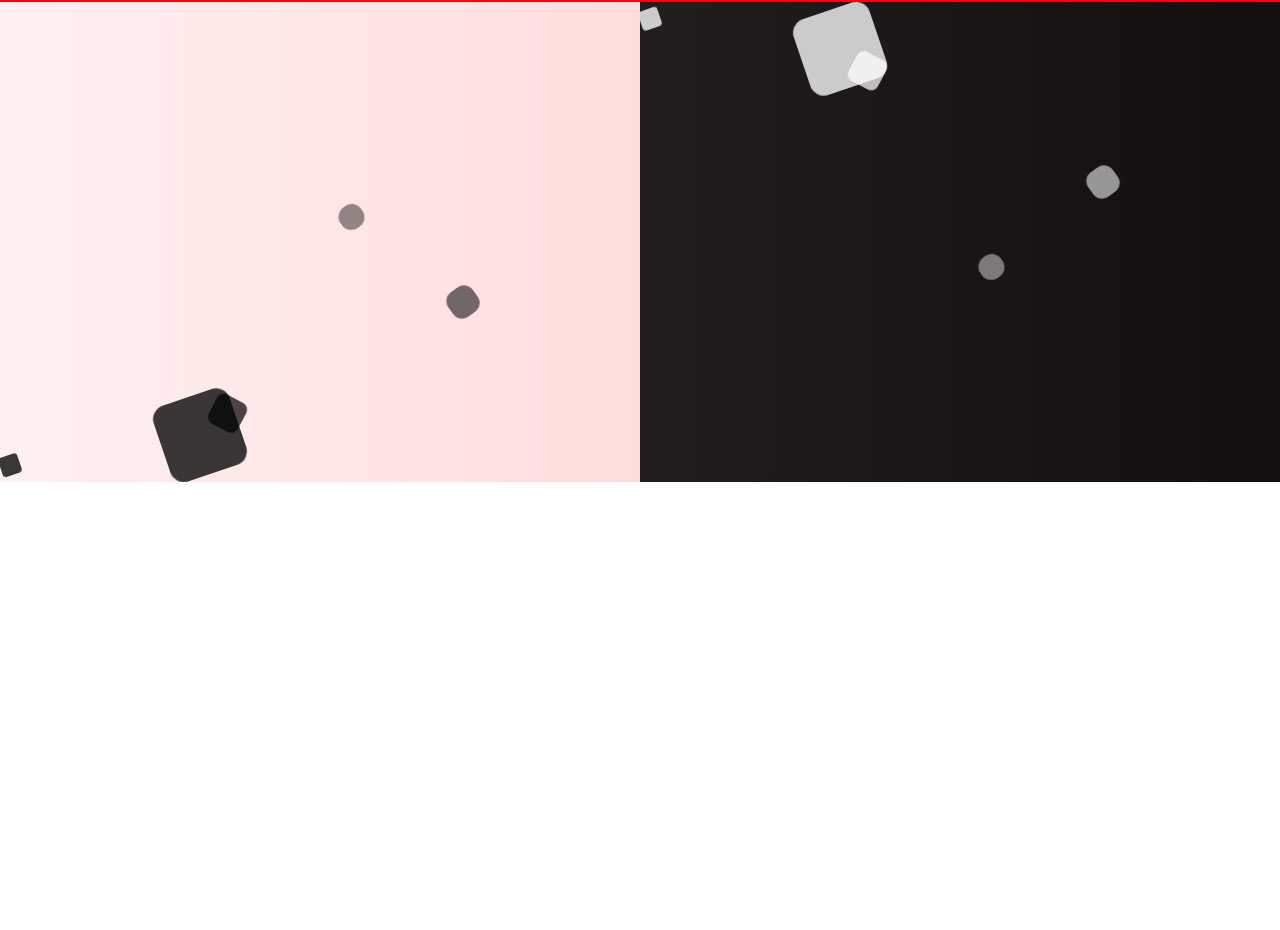
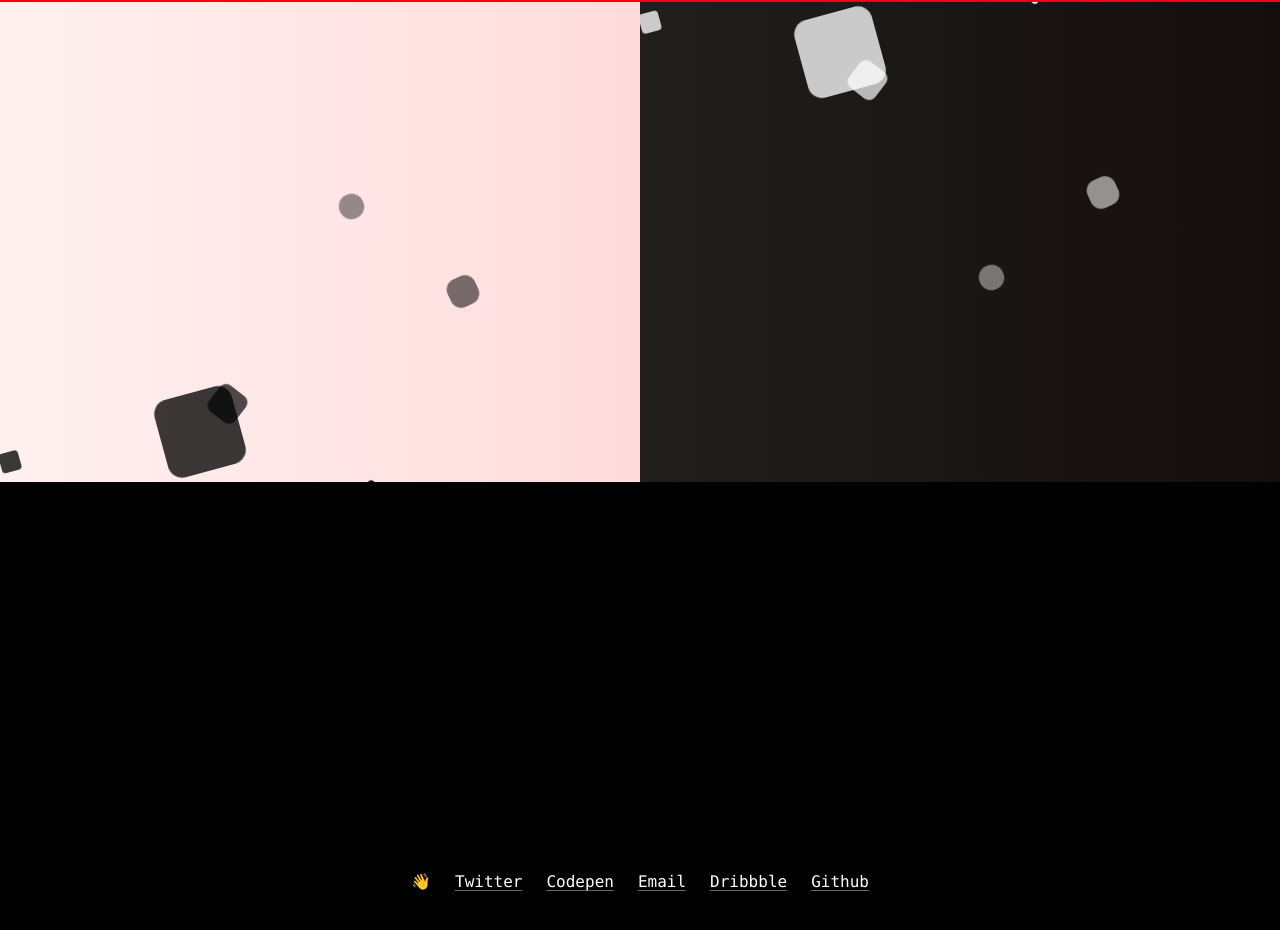
Before and after one commit to FrootNoot/FrootLog, a React (Create React App) app in the folder frontend/: page / in a window 1280 px wide. Shown: the part 538-1468 px from the top of the page. Before the commit the page ends 1020 px from the top, so only its background shows below. Built offline with nearby package versions, Linux system fonts and the light colour scheme; no server answers.

Commit message:
add footer

```diff
--- a/frontend/src/App.js
+++ b/frontend/src/App.js
@@ -4,6 +4,7 @@ import TodoList from './components/Todo/TodoList';
 import TodoForm from './components/Todo/TodoForm';
 import HeroSection from './components/Home/HeroSection';
 import BodyButtons from './components/Home/BodyButtons';
+import Footer from './components/Home/Footer';
 
 import Navbar from './components/Navbar/Navbar';
 import styles from './App.module.css';
@@ -71,6 +72,7 @@ function App() {
       <Navbar></Navbar>
       <HeroSection></HeroSection>
       <BodyButtons></BodyButtons>
+      <Footer></Footer>
 
     </div>
   );
--- /dev/null
+++ b/frontend/src/components/Home/Footer.js
@@ -0,0 +1,21 @@
+import React from "react";
+import styles from "./Footer.module.css";
+
+function Footer() {
+  return (
+    <div className={styles.footer}>
+      <ul>
+        <li><a href="">Twitter</a></li>
+        <li><a href="">Codepen</a></li>
+        <li><a href="">Email</a></li>
+        <li><a href="">Dribbble</a></li>
+        <li><a href="">Github</a></li>
+        <li>
+          <p>👋</p>
+        </li>
+      </ul>
+    </div>
+  );
+}
+
+export default Footer;
--- /dev/null
+++ b/frontend/src/components/Home/Footer.module.css
@@ -0,0 +1,54 @@
+.footer {
+  display: flex;
+  height: 100vh;
+  width: 100%;
+  background-color: #000000;
+  line-height: 1.3;
+  font-family: Menlo, monospace;
+}
+
+.footer ul {
+  display: inline-grid;
+  grid-auto-flow: row;
+  grid-gap: 24px;
+  justify-items: center;
+  margin: auto;
+}
+
+@media (min-width: 500px) {
+  .footer ul {
+    grid-auto-flow: column;
+  }
+}
+
+.footer a {
+  color: white;
+  text-decoration: none;
+  box-shadow: inset 0 -1px 0 hsla(0, 0%, 100%, 0.4);
+}
+
+.footer a:hover {
+  box-shadow: inset 0 -1.2em 0 hsla(0, 0%, 100%, 0.4);
+}
+
+.footer li:last-child {
+  grid-column: 1 / 2;
+  grid-row: 1 / 2;
+}
+
+.footer li:hover ~ li p {
+  animation: wave-animation 0.3s infinite;
+}
+
+@keyframes wave-animation {
+  0%,
+  100% {
+    transform: rotate(0deg);
+  }
+  25% {
+    transform: rotate(20deg);
+  }
+  75% {
+    transform: rotate(-15deg);
+  }
+}
```
